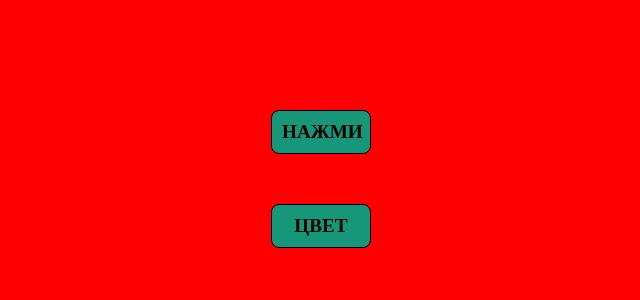
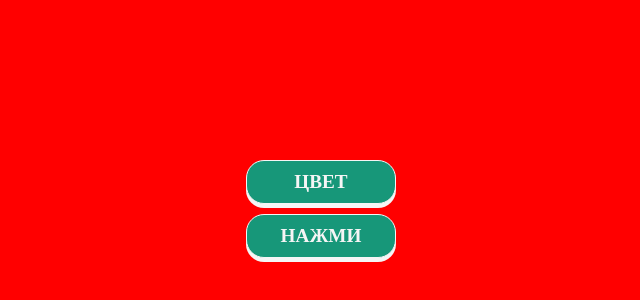
Before and after one commit to Skytrase/siteSSS, a plain HTML site: page index.html in a window 1280 px wide. Shown: the part 90-390 px from the top of the page, without its empty margins (319-959 px from the left). Drawn offline with Linux system fonts and the light colour scheme.

Commit message:
Add files via upload

```diff
--- a/index.html
+++ b/index.html
@@ -9,12 +9,13 @@
 <body>
 
     <div id="box">
+        <div class="rt">
+            <p id="colloo">ЦВЕТ</p>
+        </div>
     <div id="button">
        <p>НАЖМИ</p>
     </div>
-    <div class="rt">
-        <p id="colloo">ЦВЕТ</p>
-    </div>
+
     </div>
 
 
--- a/style.css
+++ b/style.css
@@ -17,11 +17,16 @@ body {
 
 }
 #button {
-    border: 1px solid black;
-    margin: 0 auto;
-    width: 100px;
+    transition: 0.2s;
+    border: 1px solid whitesmoke;
+    margin-left: auto;
+    margin-right: auto;
+    width: 150px;
     background-color:#179779;
-    border-radius: 8px;
+    border-radius: 18px;
+    box-shadow: 0 4px 0 0 whitesmoke;
+    color: whitesmoke;
+    margin-top: 10px;
 }
 
 #button p{
@@ -31,13 +36,24 @@ body {
 }
 
 .rt {
-    width: 100px;
-    border: 1px solid black;
-    border-radius: 8px;
+    transition: 0.2s;
+    color: whitesmoke;
+    width: 150px;
+    border: 1px solid whitesmoke;
+    border-radius: 18px;
     margin-left: auto;
     margin-right: auto;
     margin-top: 50px;
     padding: 10px;
     background-color: #179779;
     text-align: center;
+    box-shadow: 0 4px 0 0 whitesmoke;
+
 }
+
+#button:hover {
+    box-shadow: 0 2px 0 0 whitesmoke;
+    margin-left: auto;
+    margin-right: auto;
+    margin-top: 12px;
+}
```
